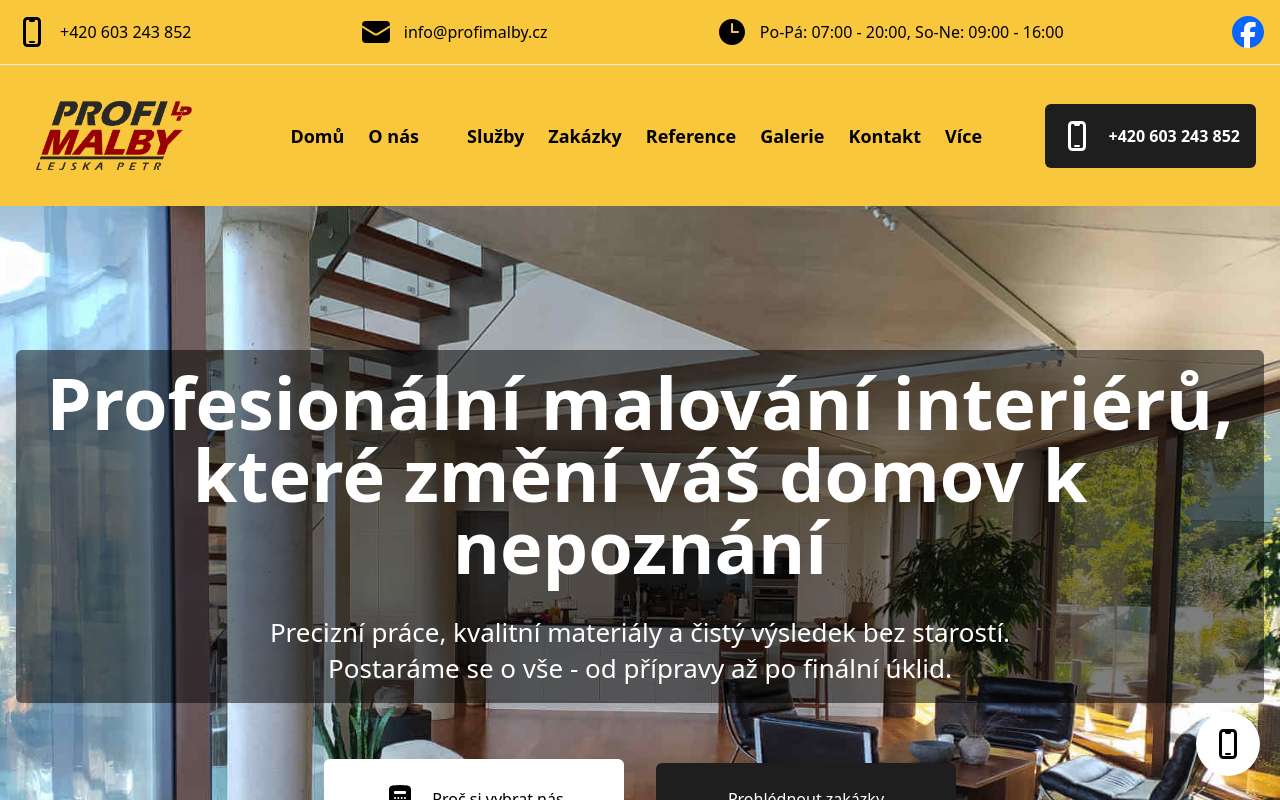
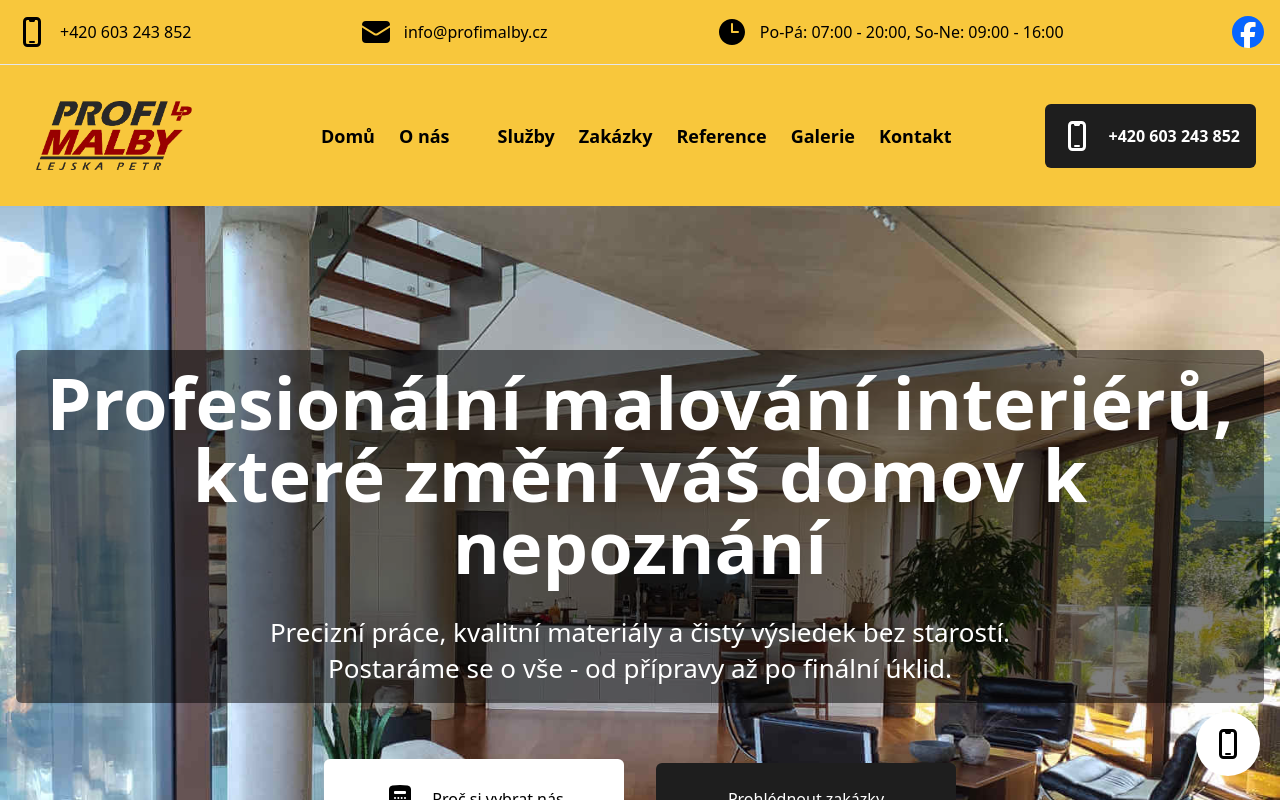
Before and after one commit to Keny2802/malir-petr-lejsek, a Next.js app: page / in a window 1280 px wide. Shown: the top 800 px of the page. Built offline with nearby package versions, Linux system fonts and the light colour scheme.

Commit message:
Přidané úpravy.

```diff
--- a/components/Header.tsx
+++ b/components/Header.tsx
@@ -125,7 +125,7 @@ const Header = () => {
                                 </Fragment>
                             ))
                         }
-                        <Wrapper className="group relative text-base md:text-[17px] lg:text-lg font-semibold cursor-pointer">
+                        {/* <Wrapper className="group relative text-base md:text-[17px] lg:text-lg font-semibold cursor-pointer">
                             Více
                             <ul className="z-100 w-60 max-w-100 absolute top-full right-0 p-2 md:p-2.5 lg:p-3 mt-1 md:mt-1.5 lg:mt-2 bg-white shadow-md rounded-md scale-y-0 group-hover:scale-y-100 origin-top duration-200">
                                 {
@@ -177,7 +177,7 @@ const Header = () => {
                                     })
                                 }
                             </ul>
-                        </Wrapper>
+                        </Wrapper> */}
                     </ul>
                     <Link
                     href="tel:+420603243852"
```
